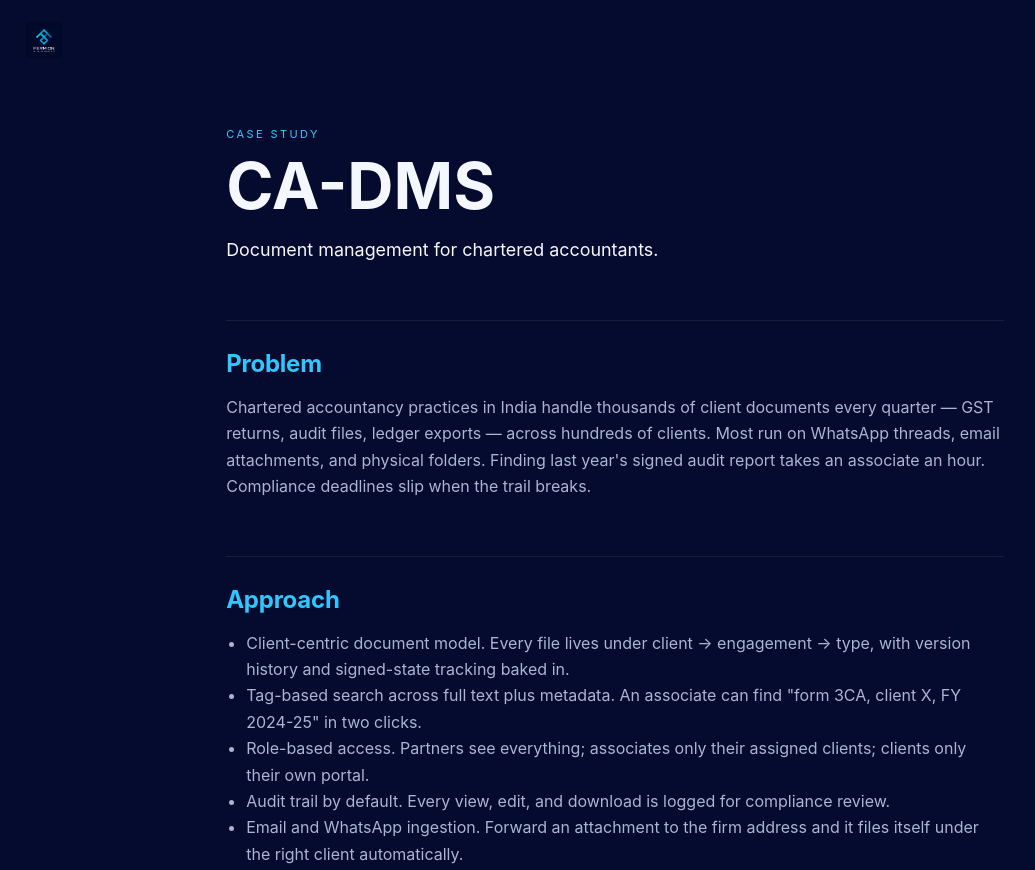
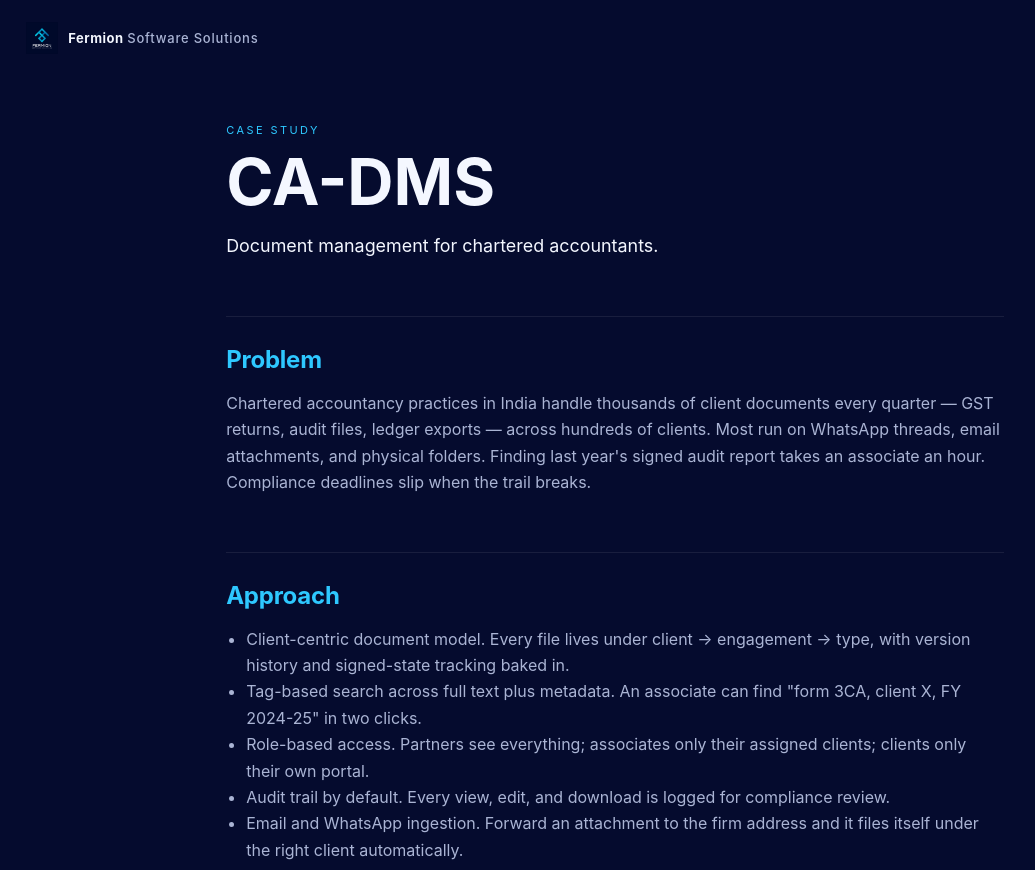
Before and after one commit to ShubhJ1999/fss-website, a website built with Vite: page pages/ca-dms.html in a window 1280 px wide. Shown: the top 870 px of the page, without its empty margins (25-1060 px from the left). Built offline with nearby package versions, Linux system fonts and the light colour scheme.

Commit message:
Add Fermion wordmark next to logo in header
The logo image alone left the company name unreadable in the nav.
Pair the mark with a typeset 'Fermion Software Solutions' wordmark
(falls back to just 'Fermion' below 720px). Same treatment on case-nav.

```diff
--- a/pages/ca-dms.html
+++ b/pages/ca-dms.html
@@ -50,7 +50,8 @@
 <body>
   <header class="case-nav">
     <a class="brand" href="/" aria-label="Fermion home">
-      <img src="/fss-logo.png" alt="Fermion Software Solutions" class="brand-img" width="36" height="36" />
+      <img src="/fss-logo.png" alt="" class="brand-img" width="32" height="32" />
+      <span class="brand-name">Fermion <em>Software Solutions</em></span>
     </a>
   </header>
   <main class="case" data-slug="ca-dms">
--- a/src/styles-case.css
+++ b/src/styles-case.css
@@ -10,12 +10,22 @@ html, body { margin: 0; background: var(--bg); color: var(--ink); }
 
 .case-nav { padding: 22px clamp(20px, 4vw, 56px); }
 .case-nav .brand {
-  display: inline-flex; align-items: center;
+  display: inline-flex; align-items: center; gap: 10px;
   color: var(--ink); text-decoration: none;
-  line-height: 0;
 }
-.case-nav .brand-img { display: block; height: 36px; width: auto; }
-.case-nav .brand:hover .brand-img { opacity: 0.85; }
+.case-nav .brand-img { display: block; height: 32px; width: 32px; object-fit: contain; }
+.case-nav .brand-name {
+  font-weight: 700; font-size: 13px; letter-spacing: 0.04em;
+  white-space: nowrap; line-height: 1;
+}
+.case-nav .brand-name em {
+  font-style: normal; font-weight: 500;
+  color: var(--ink-dim); letter-spacing: 0.06em;
+}
+.case-nav .brand:hover .brand-name { color: var(--cyan); }
+@media (max-width: 720px) {
+  .case-nav .brand-name em { display: none; }
+}
 
 main.case {
   padding: 32px clamp(20px, 4vw, 56px) 96px;
--- a/src/styles.css
+++ b/src/styles.css
@@ -38,11 +38,22 @@ body {
   border-bottom: 1px solid var(--rule);
 }
 .brand {
-  display: flex; align-items: center;
+  display: inline-flex; align-items: center; gap: 10px;
   text-decoration: none; color: var(--ink);
-  line-height: 0;
 }
-.brand-img { display: block; height: 44px; width: auto; }
+.brand-img { display: block; height: 36px; width: 36px; object-fit: contain; }
+.brand-name {
+  font-weight: 700; font-size: 14px; letter-spacing: 0.04em;
+  color: var(--ink); white-space: nowrap; line-height: 1;
+}
+.brand-name em {
+  font-style: normal; font-weight: 500;
+  color: var(--ink-dim); letter-spacing: 0.06em;
+  border-bottom: none;
+}
+@media (max-width: 720px) {
+  .brand-name em { display: none; }
+}
 .nav nav { display: flex; gap: 24px; }
 .nav nav a {
   color: var(--ink-dim);
```
Also changed, not shown: index.html (+2 -1 lines), pages/apneedukan.html (+2 -1 lines), pages/docgpt.html (+2 -1 lines).
